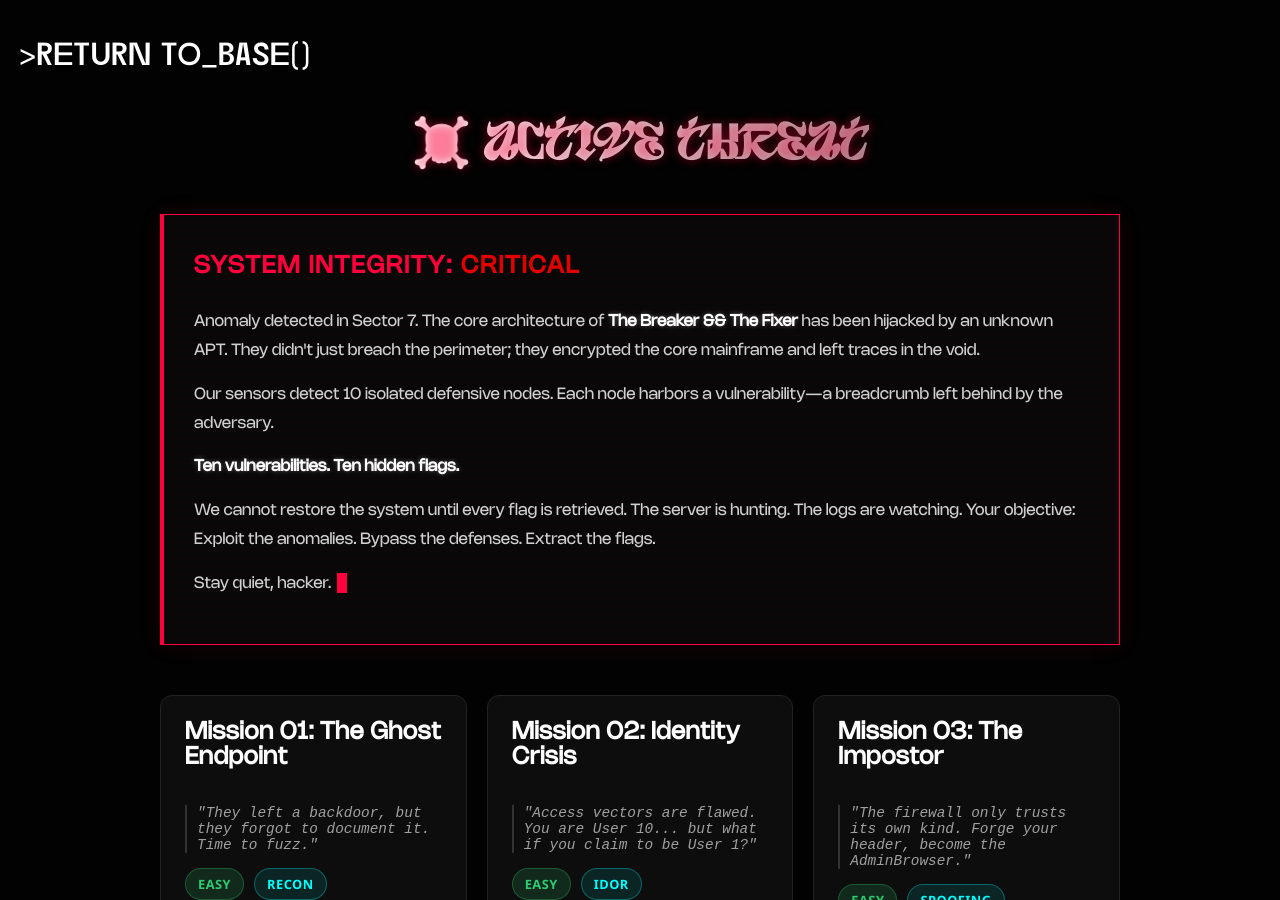
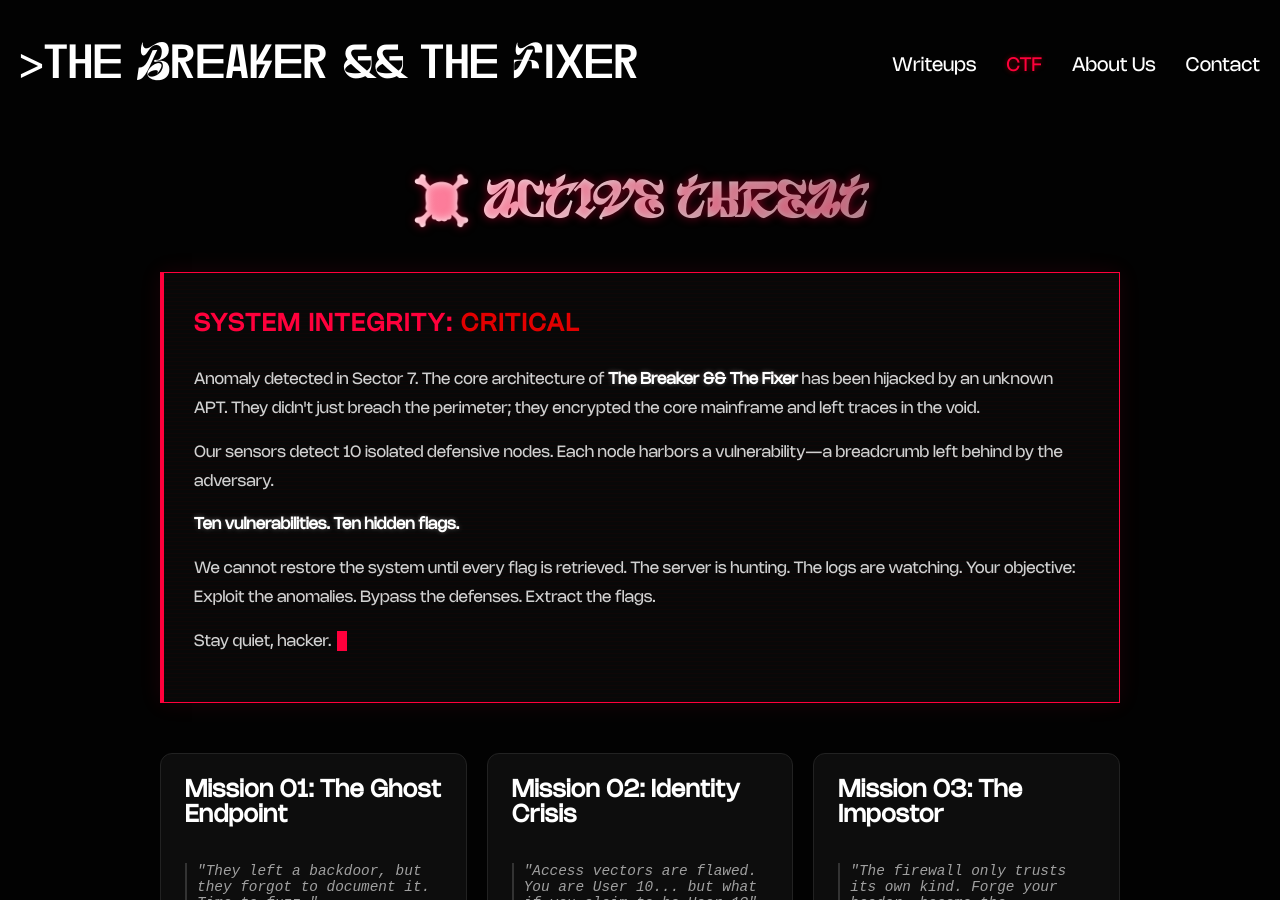
Before and after one commit to BreakerxFixer/breakerxfixer.github.io, a Jekyll site: the page built from ctf.html, in a window 1280 px wide and 900 px high. Built offline with Jekyll 4.4.1, drawn with Linux system fonts in a browser that asks for light colours.

Commit message:
feat: standardize navigation bar across all pages

```diff
--- a/_layouts/writeup.html
+++ b/_layouts/writeup.html
@@ -9,9 +9,9 @@
 </head>
 
 <body>
-  <div class="main-container top-container" style="padding-bottom: 0;">
+  <div class="main-container top-container">
     <header class="header">
-      <h1 style="font-size: 2rem;"><a href="/index.html" style="text-decoration:none; color:inherit; font-family: 'Dirtyline', sans-serif;">&gt;the Breaker &amp;&amp; the Fixer</a></h1>
+      <h1><a href="/index.html" style="color: inherit; text-decoration: none;">&gt;the Breaker &amp;&amp; the Fixer</a></h1>
       <nav class="top-nav">
         <a href="/writeups.html">Writeups</a>
         <a href="/ctf.html" style="color: #ff003c; text-shadow: 0 0 5px rgba(255,0,0,0.5);">CTF</a>
--- a/aboutus.html
+++ b/aboutus.html
@@ -15,10 +15,10 @@
     <!-- HEADER Y NAVEGACIÓN (Mismo que Index) -->
     <div class="main-container top-container">
         <header class="header">
-            <h1><a href="/index.html" style="color: inherit; text-decoration: none;">&gt;the Breaker &amp;&amp; the
-                    Fixer</a></h1>
+            <h1><a href="/index.html" style="color: inherit; text-decoration: none;">&gt;the Breaker &amp;&amp; the Fixer</a></h1>
             <nav class="top-nav">
                 <a href="/writeups.html">Writeups</a>
+                <a href="/ctf.html" style="color: #ff003c; text-shadow: 0 0 5px rgba(255,0,0,0.5);">CTF</a>
                 <a href="/aboutus.html">About Us</a>
                 <a href="/contact.html">Contact</a>
             </nav>
--- a/ctf.html
+++ b/ctf.html
@@ -81,9 +81,15 @@
 </head>
 
 <body>
-    <div class="main-container top-container" style="padding-bottom: 0;">
+    <div class="main-container top-container">
         <header class="header">
-            <h1 style="font-size: 2rem;"><a href="/index.html" style="text-decoration:none; color:inherit; font-family: 'Dirtyline', sans-serif;">&gt;return to_base()</a></h1>
+            <h1><a href="/index.html" style="color: inherit; text-decoration: none;">&gt;the Breaker &amp;&amp; the Fixer</a></h1>
+            <nav class="top-nav">
+                <a href="/writeups.html">Writeups</a>
+                <a href="/ctf.html" style="color: #ff003c; text-shadow: 0 0 5px rgba(255,0,0,0.5);">CTF</a>
+                <a href="/aboutus.html">About Us</a>
+                <a href="/contact.html">Contact</a>
+            </nav>
         </header>
     </div>
 
```
Also changed, not shown: writeups.html (+11 -0 lines).
